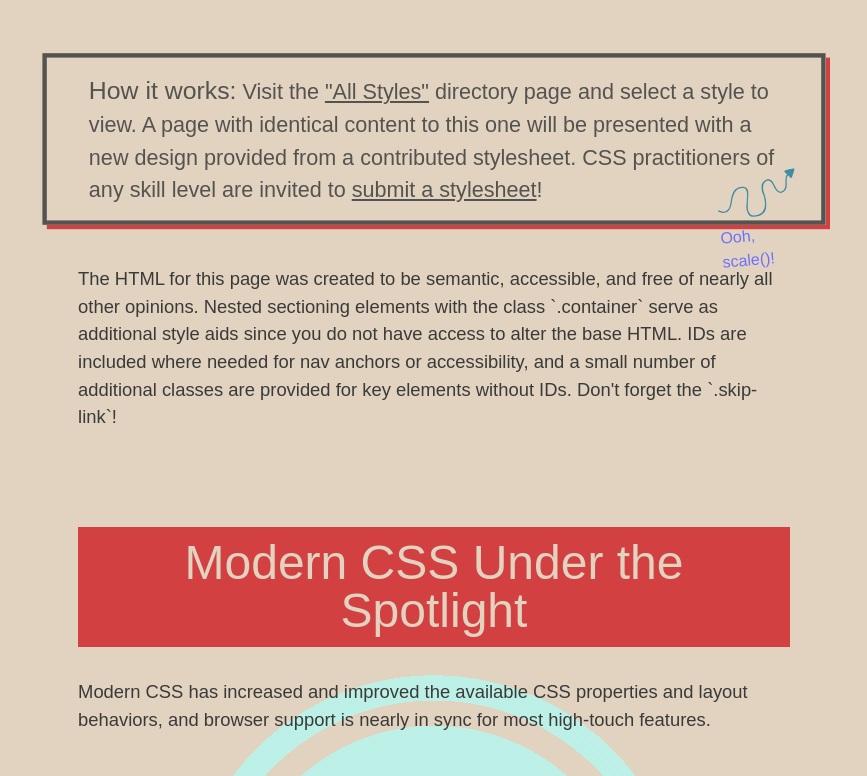
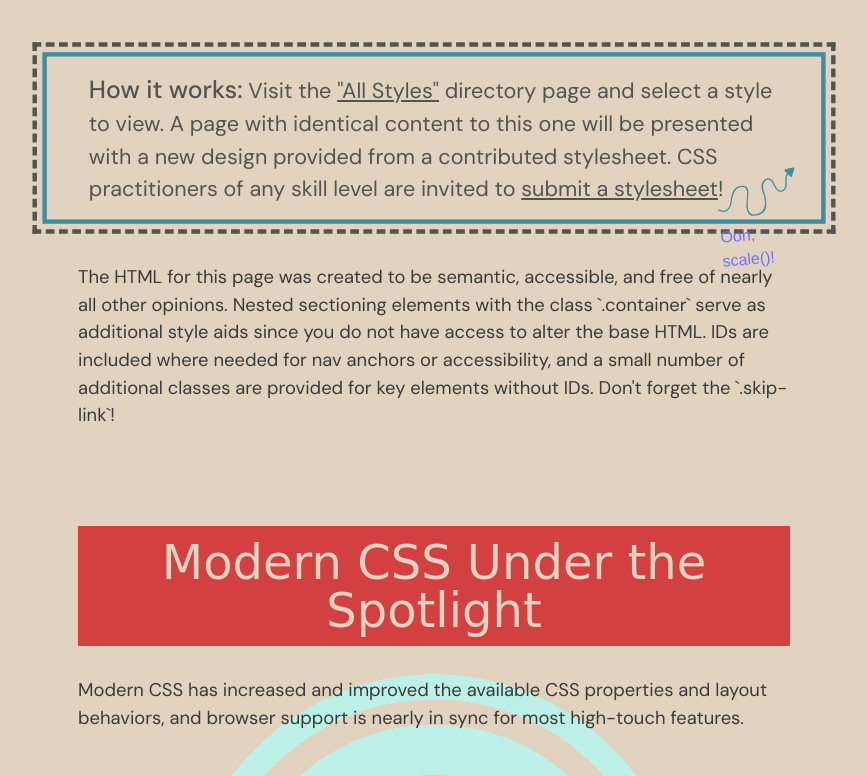
Before and after one commit to brostkyl/style-stage, a website: page public/index.html in a window 1280 px wide. Shown: the part 1134-1910 px from the top of the page, without its empty margins (206-1073 px from the left). Drawn offline with Linux system fonts and the light colour scheme; a web font is replaced by a local one.

Commit message:
border added

```diff
--- a/sass/_fonts.scss
+++ b/sass/_fonts.scss
@@ -1 +1 @@
-@import url('https://fonts.googleapis.com/css2?family=DM+Sans:ital,opsz,wght@0,9..40,100..1000;1,9..40,100..1000&family=Yesteryear&display=swap')
+@import url("https://fonts.googleapis.com/css2?family=DM+Sans:ital,opsz,wght@0,9..40,100..1000;1,9..40,100..1000&family=Yesteryear&display=swap");
--- a/sass/_theme.scss
+++ b/sass/_theme.scss
@@ -2,6 +2,7 @@ $color-primary: #54534f !default;
 $color-primary-alt: #3f8da3 !default;
 $color-secondary: #d24041 !default;
 $color-background: #e2d3c0 !default;
+$color-accent: #d8a54a !default;
 
 $brand-colors: (
   primary: $color-primary,
--- a/sass/_typography.scss
+++ b/sass/_typography.scss
@@ -107,8 +107,9 @@ blockquote {
     left: 0;
     width: 100%;
     height: 100%;
-    border: 4px solid var(--color-primary);
-    box-shadow: 0.25em 0.25em var(--color-secondary);
+    border: 4px solid var(--color-primary-alt);
+    outline: 4px dashed var(--color-primary);
+    outline-offset: 5px;
     transform: scale(1.1);
     content: "";
   }
```
Also changed, not shown: public/style.css.
